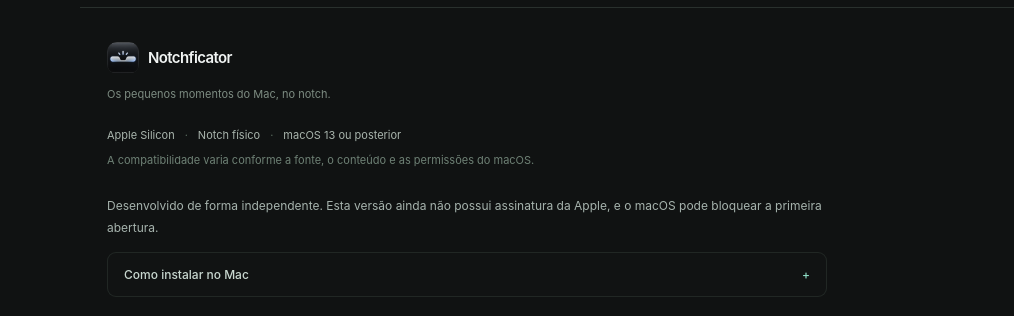
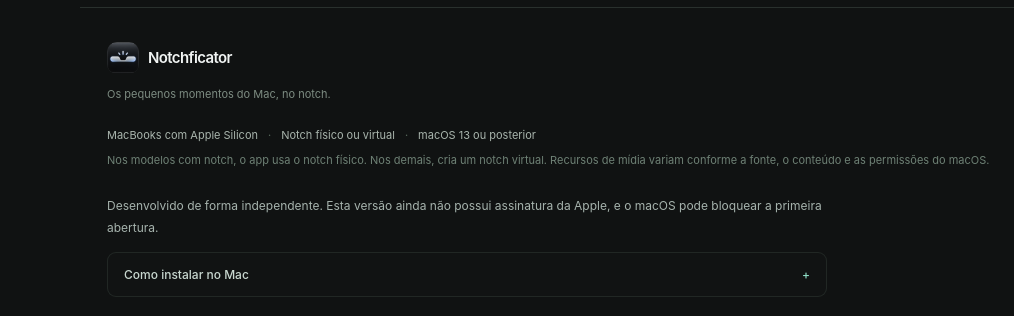
Before and after one commit to Benfic4rthur/notchficator-site, a website: page dist/index.html in a window 1280 px wide. Shown: the part 2350-2666 px from the top of the page, 0-1014 px from the left. Drawn offline with Linux system fonts and the light colour scheme.

Commit message:
Update MacBook compatibility for virtual notch

```diff
--- a/dist/index.html
+++ b/dist/index.html
@@ -237,8 +237,8 @@
   </main>
   <footer class="site-footer shell" id="download">
     <div class="footer-top"><div class="footer-brand-block"><a class="brand" href="#"><img src="assets/notchficator-icon.png" width="32" height="32" alt=""><span>Notchficator</span></a><p>Os pequenos momentos do Mac, no notch.</p></div><a class="download-button footer-download" data-download href="#download">Baixar para Mac <svg><use href="#i-arrow"/></svg></a></div>
-    <div class="requirements"><span>Apple Silicon</span><span>Notch físico</span><span>macOS 13 ou posterior</span></div>
-    <p class="compatibility-note">A compatibilidade varia conforme a fonte, o conteúdo e as permissões do macOS.</p>
+    <div class="requirements"><span>MacBooks com Apple Silicon</span><span>Notch físico ou virtual</span><span>macOS 13 ou posterior</span></div>
+    <p class="compatibility-note">Nos modelos com notch, o app usa o notch físico. Nos demais, cria um notch virtual. Recursos de mídia variam conforme a fonte, o conteúdo e as permissões do macOS.</p>
     <div class="installation-intro">
       <p>Desenvolvido de forma independente. Esta versão ainda não possui assinatura da Apple, e o macOS pode bloquear a primeira abertura.</p>
       <details class="installation-guide" id="como-instalar">
```
